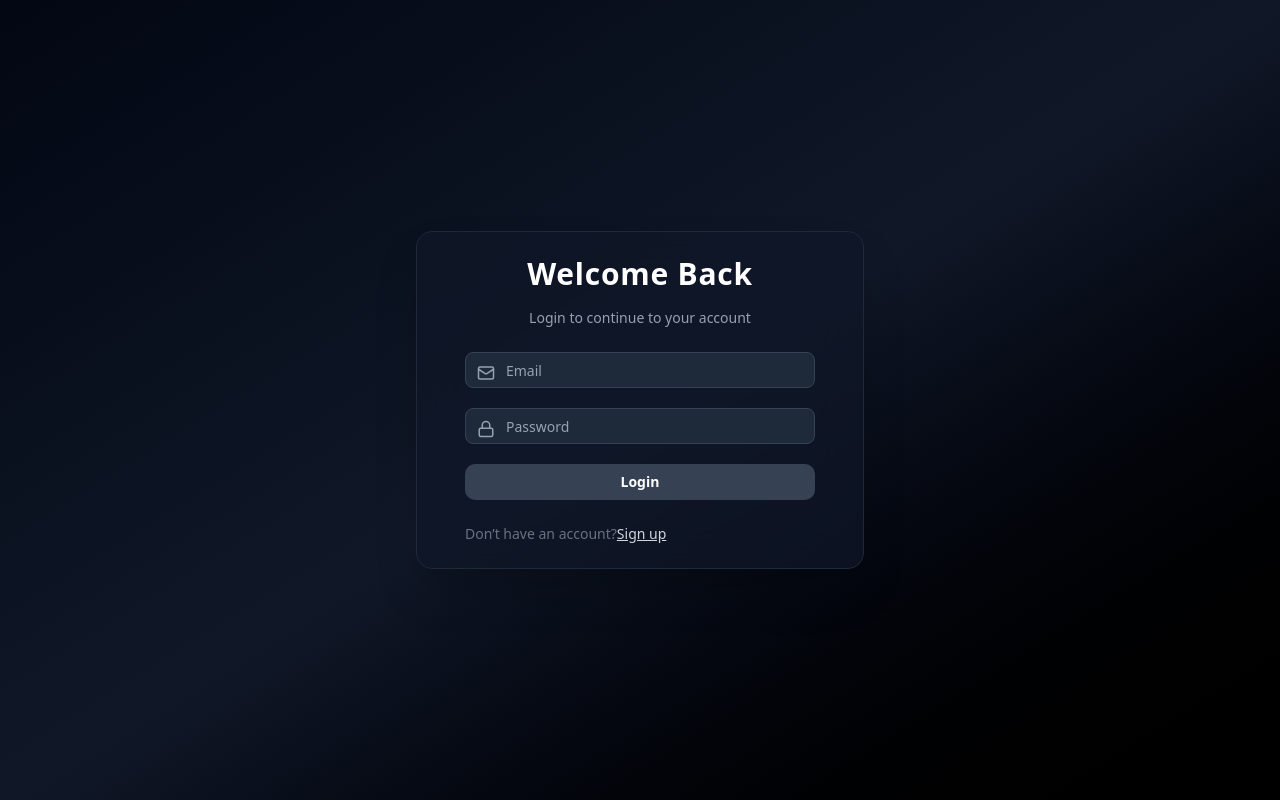
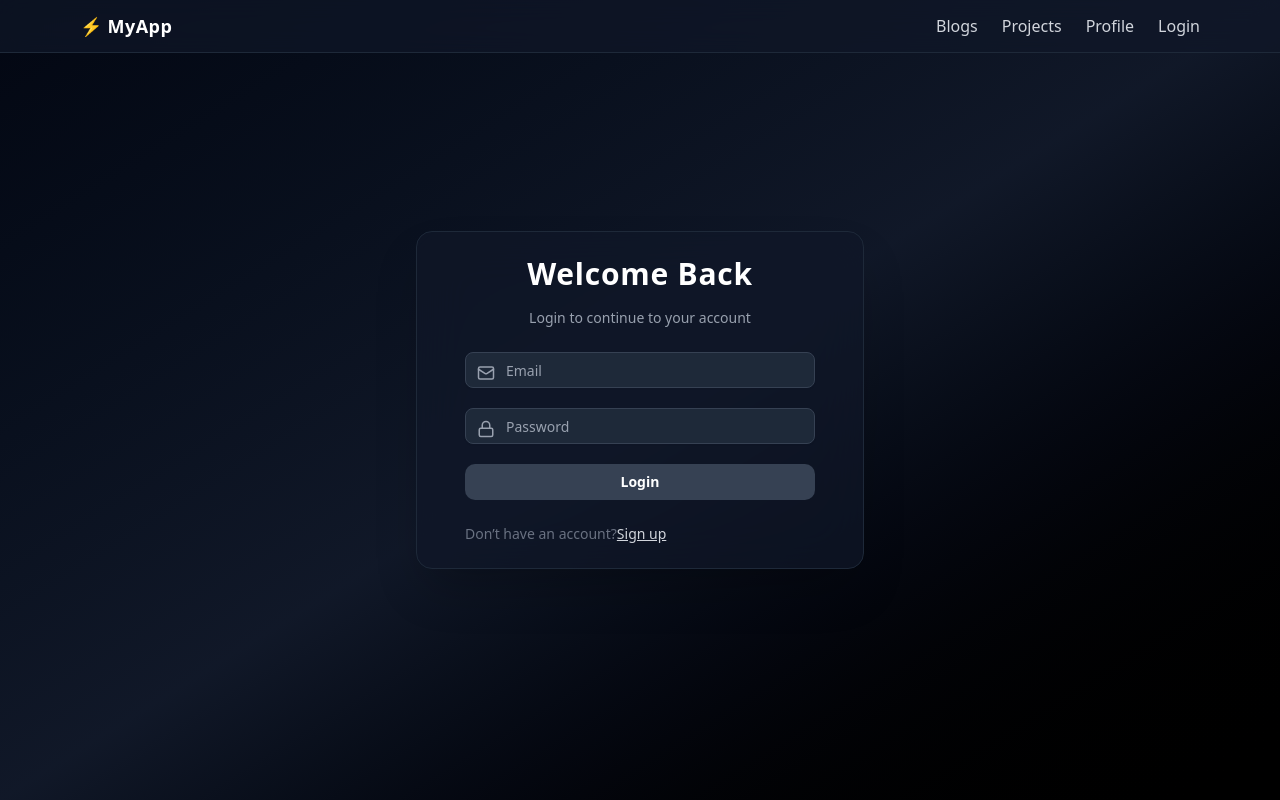
Before and after one commit to Zahidul-Turja/lumos-frontend, a Next.js app: page /auth in a window 1280 px wide. Built offline with nearby package versions, Linux system fonts and the light colour scheme; no server answers.

Commit message:
Feat: added global navigation bar

```diff
--- a/app/layout.js
+++ b/app/layout.js
@@ -1,6 +1,7 @@
 import { Geist, Geist_Mono } from "next/font/google";
 import "./globals.css";
 import { ToastContainer } from "react-toastify";
+import Navigation from "@/components/global/Navigation";
 
 const geistSans = Geist({
   variable: "--font-geist-sans",
@@ -24,6 +25,7 @@ export default function RootLayout({ children }) {
         className={`${geistSans.variable} ${geistMono.variable} antialiased`}
       >
         <ToastContainer />
+        <Navigation />
         {children}
       </body>
     </html>
--- /dev/null
+++ b/components/global/Navigation.jsx
@@ -0,0 +1,27 @@
+"use client";
+
+import Link from "next/link";
+
+export default function Navigation() {
+  return (
+    <nav className="fixed top-0 right-0 left-0 z-50 flex items-center justify-between border-b border-gray-800 bg-gray-900/70 px-20 py-3 backdrop-blur-md">
+      <div className="text-lg font-semibold tracking-wide text-white">
+        <Link href="/">⚡ MyApp</Link>
+      </div>
+      <div className="flex items-center gap-6 text-gray-300">
+        <Link href="/blogs" className="transition hover:text-white">
+          Blogs
+        </Link>
+        <Link href="/projects" className="transition hover:text-white">
+          Projects
+        </Link>
+        <Link href="/profile" className="transition hover:text-white">
+          Profile
+        </Link>
+        <Link href="/auth" className="transition hover:text-white">
+          Login
+        </Link>
+      </div>
+    </nav>
+  );
+}
```
